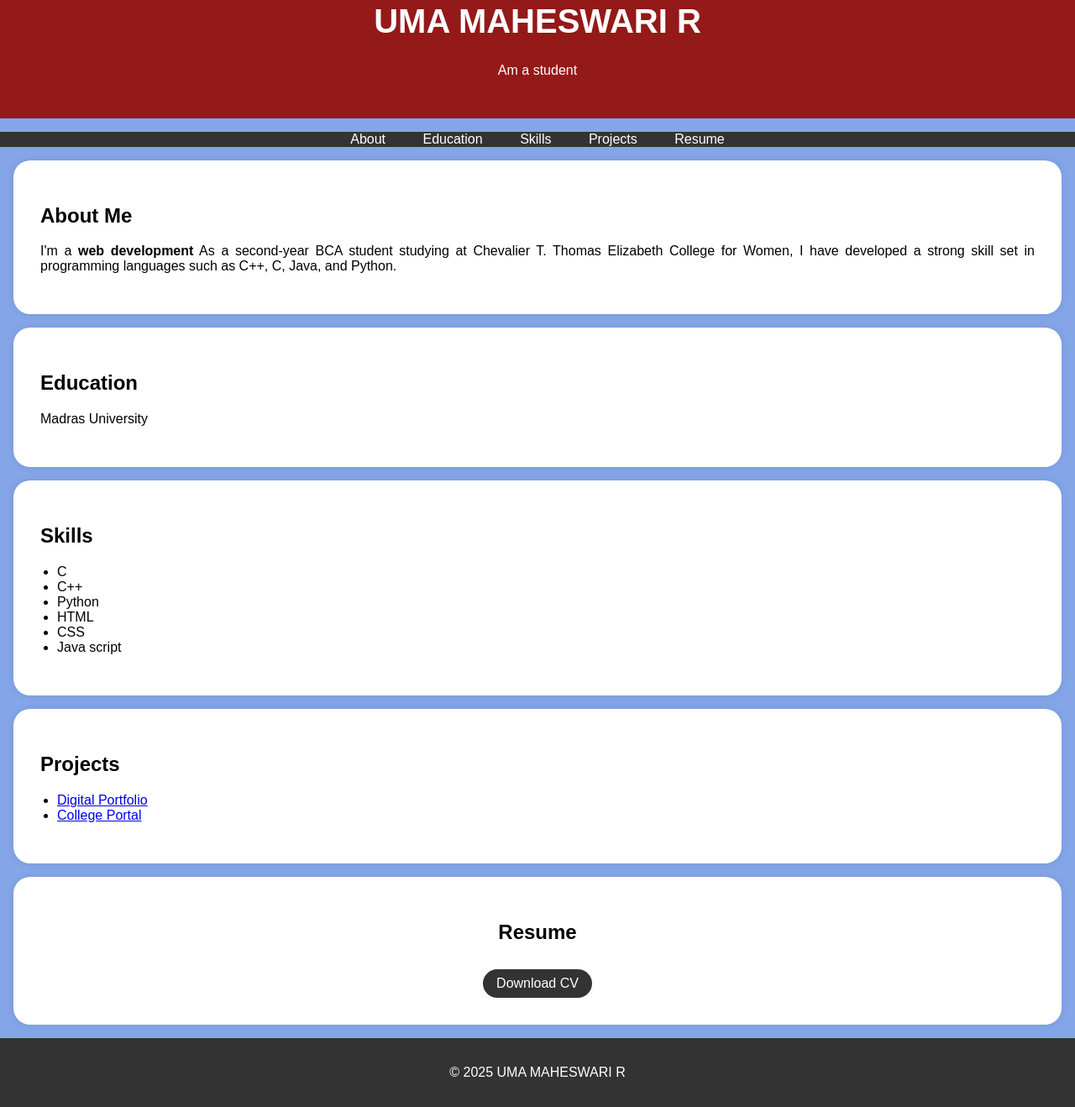
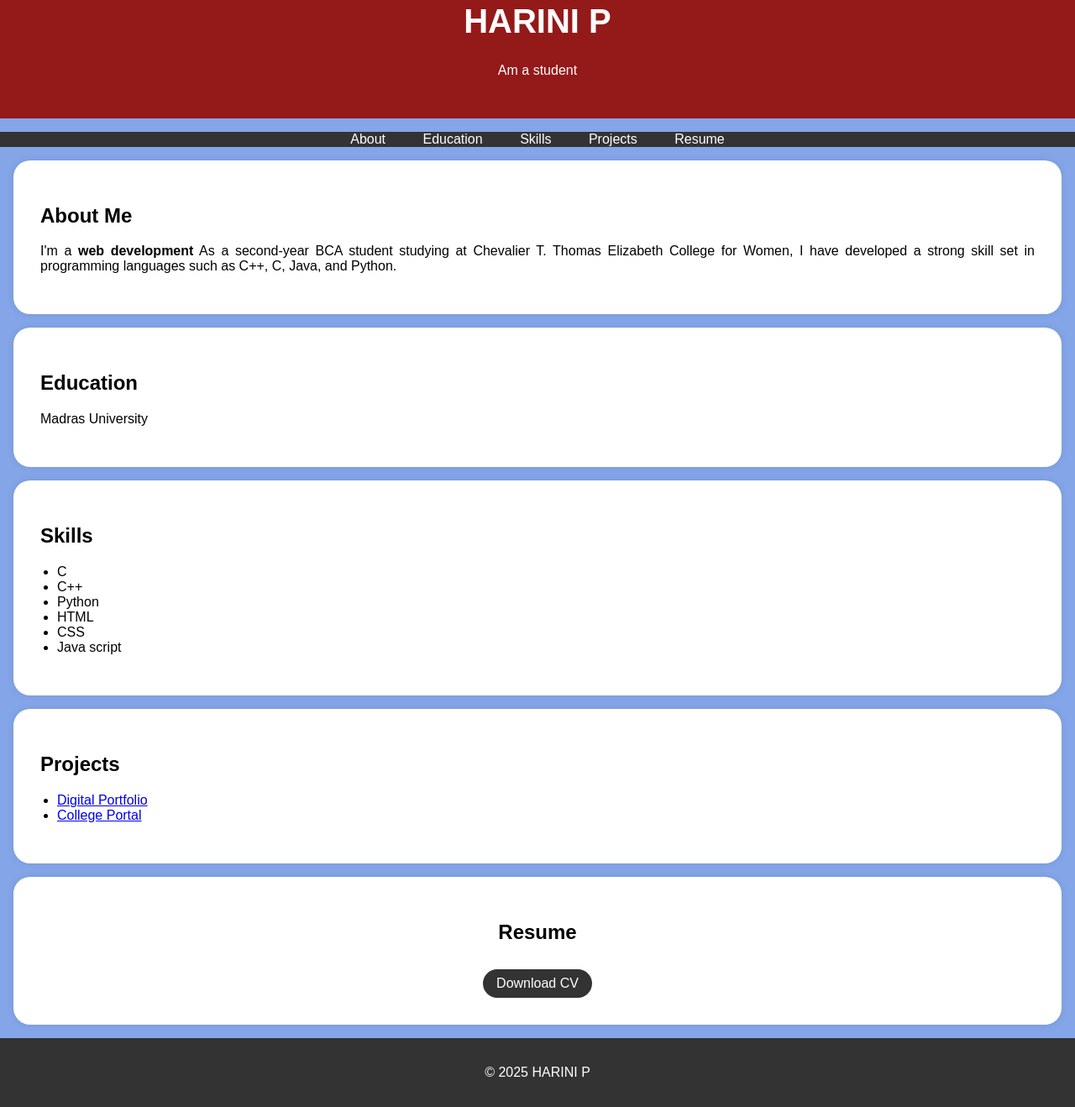
Before and after one commit to harini888/porfalio, a plain HTML site: page index.html in a window 1280 px wide. Shown: the part 56-1374 px from the top of the page at 84% size. Drawn offline with Linux system fonts and the light colour scheme.

Commit message:
Add files via upload

```diff
--- a/index.html
+++ b/index.html
@@ -96,7 +96,7 @@
         <div class="header-content">
             <!-- Add your profile picture here -->
            <!-- <img src="passport photo.jpg" alt="Your Profile Picture" class="profile-picture"> -->
-            <h1>UMA MAHESWARI R</h1>
+            <h1> HARINI P</h1>
             <p>Am  a student</p>
         </div>
     </header>
@@ -171,7 +171,7 @@
     </section>
 
     <footer>
-        <p>&copy; 2025 UMA MAHESWARI R</p>
+        <p>&copy; 2025 HARINI P</p>
     </footer>
 
     <script>
```
